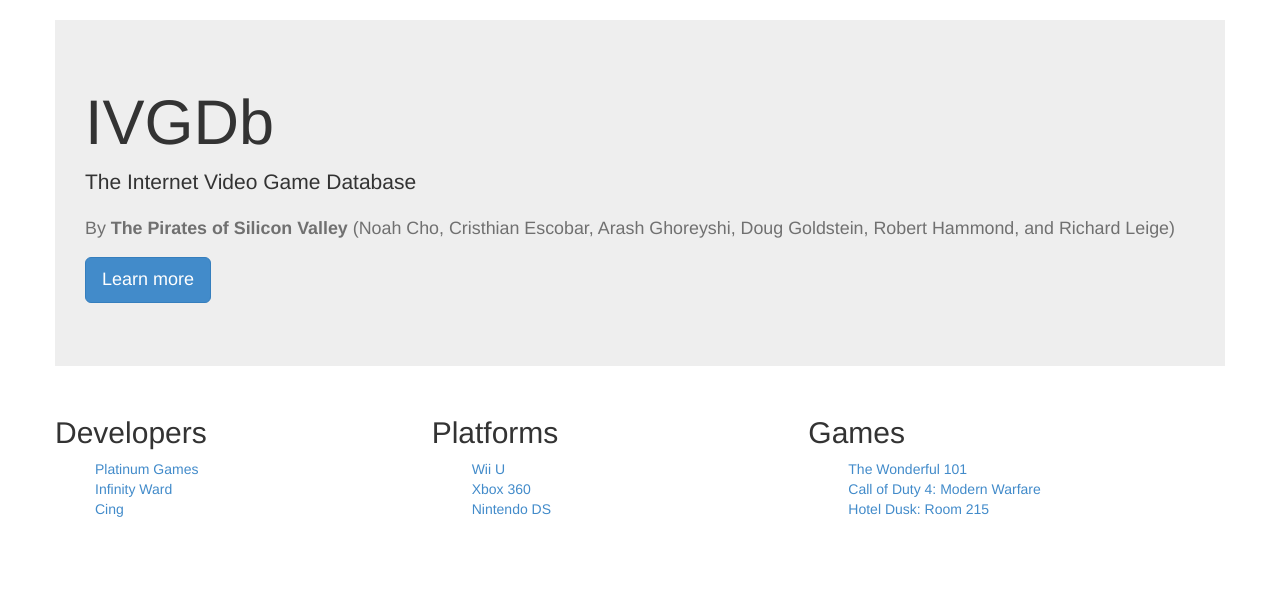
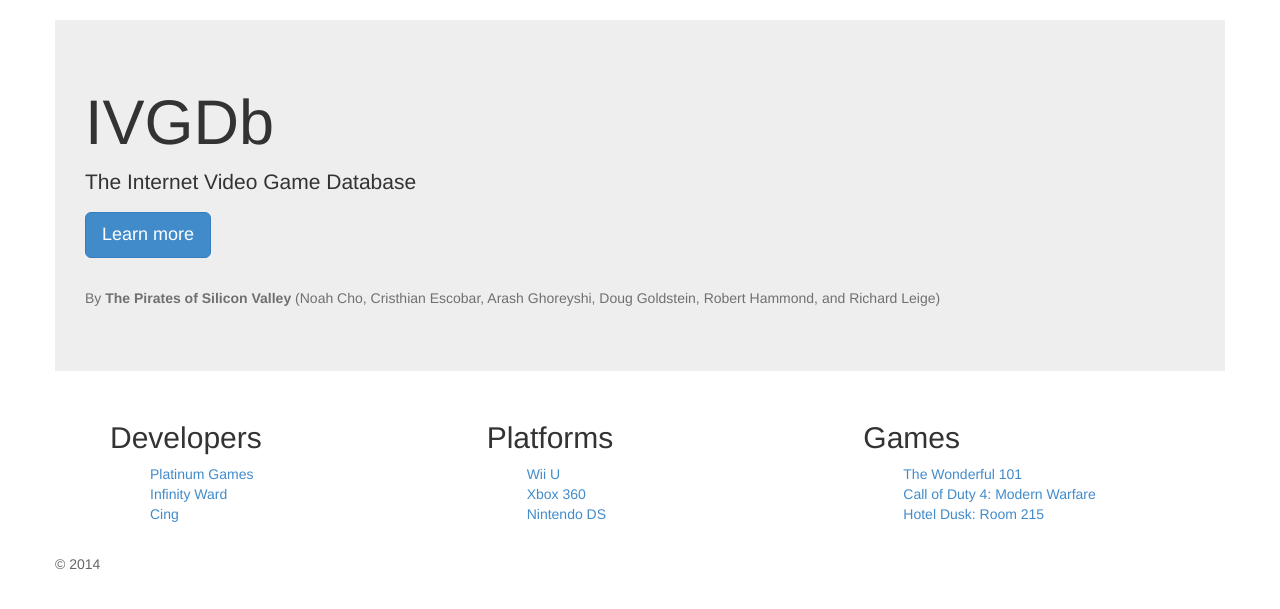
Before and after one commit to ddgold/cs373-idb, a Django app: page / in a window 1280 px wide. Shown: the part 52-661 px from the top of the page. Run offline with Django 3.2, Linux system fonts and the light colour scheme; parts of the project's set-up code (start-up, migrations or seed data) failed here and were passed over; some libraries are stand-ins or nearby versions.

Commit message:
Remove the pull-left from the splash page and add copyright

```diff
--- a/templates/base.html
+++ b/templates/base.html
@@ -36,6 +36,9 @@
   {% endblock content %}
 
   <footer class="container">
+    <p style="color: #666666; margin-left: -15px; padding-bottom: 15px; margin-top: 30px">
+      &copy; <script>document.write(new Date().getFullYear())</script>
+    </p>
   </footer>
 </body>
 
--- a/templates/home.html
+++ b/templates/home.html
@@ -6,10 +6,10 @@
     <h1>IVGDb</h1>
 
     <p>The Internet Video Game Database</p>
-    <p style="color:#707070"><small>By <strong>The Pirates of Silicon Valley</strong> (Noah Cho, Cristhian Escobar, Arash Ghoreyshi, Doug Goldstein, Robert Hammond, and Richard Leige)</small></p>
     <p><a class="btn btn-primary btn-lg" role="button" href="http://www.cs.utexas.edu/users/downing/cs373/drupal/idb1/">Learn more</a></p>
+    <p style="color:#707070; font-size: 100%; margin-top: 30px">By <strong>The Pirates of Silicon Valley</strong> (Noah Cho, Cristhian Escobar, Arash Ghoreyshi, Doug Goldstein, Robert Hammond, and Richard Leige)</p>
   </div>
-  <div class="container pull-left">
+  <div class="container">
     <div class="row">
       <ul style="list-style-type: none">
         <div class="col-sm-4">
```
